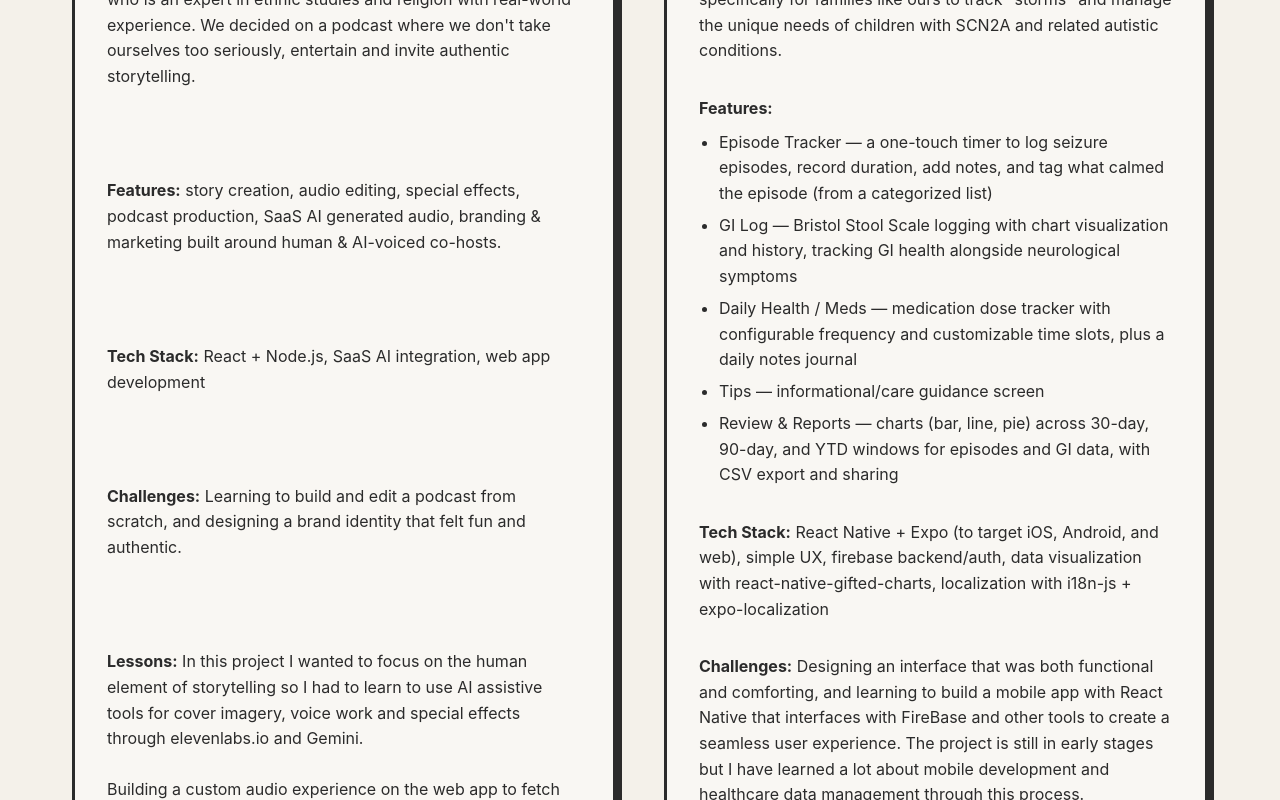
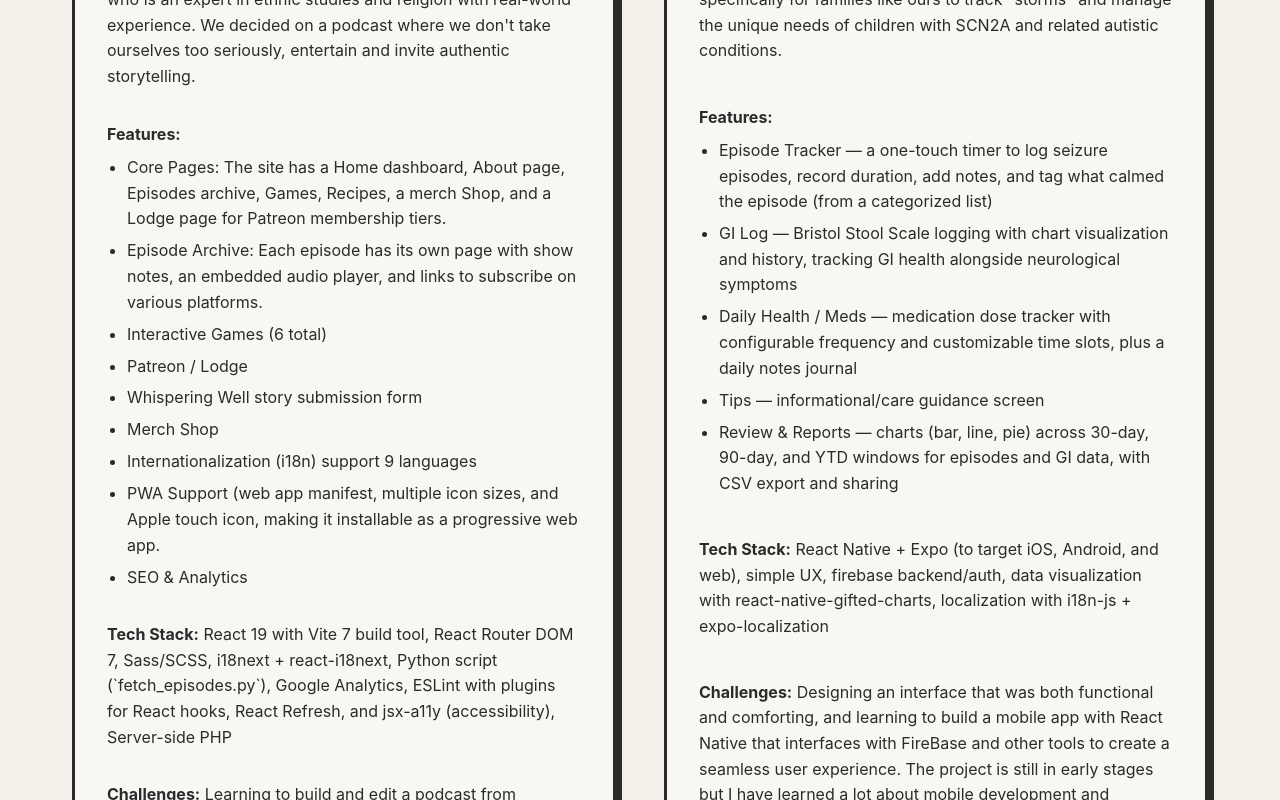
Before and after one commit to bigfootBob/bobmason-design, a React (Vite) app: page / in a window 1280 px wide. Shown: the part 1200-2000 px from the top of the page. Built offline with nearby package versions, Linux system fonts and the light colour scheme; no server answers.

Commit message:
updates on UX and added correct JSON text & gallery images from cloudinary

```diff
--- a/package.json
+++ b/package.json
@@ -11,6 +11,7 @@
   },
   "dependencies": {
     "framer-motion": "^12.38.0",
+    "lucide-react": "^1.7.0",
     "prop-types": "^15.8.1",
     "react": "^19.2.0",
     "react-dom": "^19.2.0",
--- a/src/components/layout/Comms.jsx
+++ b/src/components/layout/Comms.jsx
@@ -1,3 +1,4 @@
+import { Mail, Link } from 'lucide-react';
 import styles from './Comms.module.scss';
 import { SOCIALS } from '../../data/constants';
 
@@ -20,7 +21,7 @@ const Comms = () => {
 
         <div className={styles.actionGrid}>
           <a href={SOCIALS.EMAIL} className={styles.transmitBtn}>
-            <span className={styles.btnIcon}>✉</span>
+            <Mail size={20} className={styles.btnIcon} />
             <span>Transmit Data (Email)</span>
           </a>
 
@@ -30,7 +31,7 @@ const Comms = () => {
             rel="noopener noreferrer"
             className={styles.linkBtn}
           >
-            <span className={styles.btnIcon}>in</span>
+            <Link size={20} className={styles.btnIcon} />
             <span>Establish Link (LinkedIn)</span>
           </a>
         </div>
--- a/src/components/layout/Footer.jsx
+++ b/src/components/layout/Footer.jsx
@@ -35,7 +35,7 @@ const Footer = () => {
             <span className={styles.columnHeader}>Navigation</span>
             <a href="#projects" className={styles.link}>Projects</a>
             <a href="#resume" className={styles.link}>Resume</a>
-            <a href="lab" className={styles.link}>Lab</a>
+            <a href="#testimonials" className={styles.link}>Testimonials</a>
           </div>
         </div>
 
--- a/src/components/ui/ProjectCard.jsx
+++ b/src/components/ui/ProjectCard.jsx
@@ -17,6 +17,7 @@ const toJpg = (filename) => filename.replace(/\.webp$/i, '.jpg');
 const ProjectCard = ({ project }) => {
   const { title, category, preview, previewHover, isDarkMode } = project;
   const link = sanitizeUrl(project.link);
+  const isProprietaryRepo = project.repo === 'proprietary codebase';
   const repo = sanitizeUrl(project.repo);
 
   return (
@@ -103,14 +104,12 @@ const ProjectCard = ({ project }) => {
           )}
         </div>
         <div className={styles.navlink}>
-          {repo && (
-            repo === 'proprietary codebase' ? (
-              <span className={styles.proprietaryLabel}>&lt;/&gt; Proprietary Codebase</span>
-            ) : (
-              <Button href={repo} variant="ghost" icon="</>">
-                Source Code
-              </Button>
-            )
+          {isProprietaryRepo ? (
+            <span className={styles.proprietaryLabel}>&lt;/&gt; Proprietary Code</span>
+          ) : repo && (
+            <Button href={repo} variant="ghost" icon="</>">
+              Source Code
+            </Button>
           )}
         </div>
       </div>
--- a/src/components/ui/ProjectCard.module.scss
+++ b/src/components/ui/ProjectCard.module.scss
@@ -146,6 +146,7 @@
   .retroCard:hover & {
     transform: scale(1.05);
     opacity: 1;
+    padding: 20px;
   }
 }
 
@@ -189,12 +190,18 @@
 }
 
 .proprietaryLabel {
+  display: inline-flex;
+  align-items: center;
+  gap: 0.5rem;
   font-family: var(--font-heading);
+  font-weight: 700;
   font-size: 0.9rem;
-  font-weight: 700;
   color: var(--color-console-charcoal);
-  opacity: 0.5;
+  opacity: 0.45;
   cursor: default;
+  text-decoration: none;
+  text-transform: uppercase;
+  padding-top: 12px;
 }
 
 .navlink {
--- a/src/data/projects.js
+++ b/src/data/projects.js
@@ -8,10 +8,20 @@ export const projects = [
     repo: 'https://github.com/bigfootBob/uncanny-coffee-hour',
     preview: 'portfolio-preview-uch.webp',
     previewHover: 'portfolio-preview-uch-mo.webp',
-    features: 'story creation, audio editing, special effects, podcast production, SaaS AI generated audio, branding & marketing built around human & AI-voiced co-hosts.',
-    stack: 'React + Node.js, SaaS AI integration, web app development',
+    features: [
+      'Core Pages: The site has a Home dashboard, About page, Episodes archive, Games, Recipes, a merch Shop, and a Lodge page for Patreon membership tiers.',
+      'Episode Archive: Each episode has its own page with show notes, an embedded audio player, and links to subscribe on various platforms.',
+      'Interactive Games (6 total)',
+      'Patreon / Lodge',
+      'Whispering Well story submission form',
+      'Merch Shop',
+      'Internationalization (i18n) support 9 languages',
+      'PWA Support (web app manifest, multiple icon sizes, and Apple touch icon, making it installable as a progressive web app.',
+      'SEO & Analytics',
+    ],
+    stack: 'React 19 with Vite 7 build tool, React Router DOM 7, Sass/SCSS, i18next + react-i18next, Python script (`fetch_episodes.py`), Google Analytics, ESLint with plugins for React hooks, React Refresh, and jsx-a11y (accessibility), Server-side PHP',
     challenges: 'Learning to build and edit a podcast from scratch, and designing a brand identity that felt fun and authentic.',
-    lessons: 'In this project I wanted to focus on the human element of storytelling so I had to learn to use AI assistive tools for cover imagery, voice work and special effects through elevenlabs.io and Gemini.\n\nBuilding a custom audio experience on the web app to fetch the latest episodes from Buzzsprout & optimize the UX of the website. The entire project has been a fun & rewarding challenge.',
+    lessons: 'I had a CORS wildcard on `submit.php` that was a "get it working first" decision that needed tightening later, However, I also learned that PHP and React can coexist simply (rather than standing up a full backend for the story submission form, a single `submit.php` file does the job cleanly). Games were scope creep that was totally worth it.', // In this project I wanted to focus on the human element of storytelling so I had to learn to use AI assistive tools for cover imagery, voice work and special effects through elevenlabs.io and Gemini.\n\nBuilding a custom audio experience on the web app to fetch the latest episodes from Buzzsprout & optimize the UX of the website. The entire project has been a fun & rewarding challenge.',
     futureDirections: 'I would like to expand the SEO footprint of the site, helping to advertise the podcast, as well as cross-promote with other fun projects we are doing like the Baku.',
     projectType: 'personal',
     isDarkMode: false,
@@ -76,33 +86,51 @@ export const projects = [
   {
     id: 'p5',
     title: 'Norton Support Interfaces',
-    category: 'Creative / Web / Mobile',
-    inspiration: 'While lead dev on the support web team I worked on many web properties for Norton (now Gen).',
+    category: 'Creative / Web / Mobile / Responsive / UX & UI',
+    inspiration: 'While lead dev on the support web team I worked on all web properties for Gen (Norton, Avast, Avira, etc.)',
     link: '/case-study/p5',
     repo: 'proprietary codebase',
     preview: 'portfolio-preview-norton.webp',
     previewHover: 'portfolio-preview-norton-mo.webp',
-    features: '',
-    stackchallenges: '',
-    lessons: '',
+    features: [
+      'Support interface for Norton and related brands',
+      'Responsive design for web and mobile',
+      'Knowledge base integration',
+      'Live chat features',
+      'Up-sell / cross-sell system integration',
+      'Global localization and internationalization',
+    ],
+    stack: 'Java / Spring backend, Jquery... then React frontend with CSS/SCSS, Perl scripts, and various SaaS tools for analytics and content management',
+    challenges: 'Enterprise development with a large legacy codebase and multiple stakeholders, while maintaining a user-friendly experience for customers seeking support.',
+    lessons: 'Taking the lead on a major support interface project taught me a lot about balancing technical constraints with user experience, and the importance of clear communication and collaboration across teams in an enterprise environment.',
     futureDirections: '',
+    gallery: [
+      { src: 'https://res.cloudinary.com/bobmasondesign/image/upload/q_auto/f_auto/v1773024285/home_aweybj.png', alt: 'Norton support home interface' },
+      { src: 'https://res.cloudinary.com/bobmasondesign/image/upload/q_auto/f_auto/v1773024284/port1_ej67f0.png', alt: 'Norton support portal interface' },
+      { src: 'https://res.cloudinary.com/bobmasondesign/image/upload/q_auto/f_auto/v1773024281/newsp_ugbiuw.jpg', alt: 'Norton support newspage interface' },
+    ],
     projectType: 'professional',
     isDarkMode: false,
   },
   {
     id: 'p6',
-    title: 'Enterprise UX Dashboards',
-    category: 'Creative / Web / Other',
+    title: 'Enterprise UX Mocks & Dashboards',
+    category: 'Creative / Web / Mobile / Responsive / UX & UI',
     inspiration: 'Architected comprehensive business dashboards translating complex operational data into actionable product insights.',
-    link: '/lab#Additional',
-    repo: '',
+    link: '/case-study/p6',
+    repo: 'proprietary codebase',
     preview: 'portfolio-preview-dash.webp',
     previewHover: 'portfolio-preview-dash-mo.webp',
     features: '',
-    stack: '',
-    challenges: '',
-    lessons: '',
+    stack: 'figma for design and prototyping, React + Node.js for development, MarvelApp for prototyping, Adobe Creative Suite for visual assets',
+    challenges: 'Prototyping complex enterprise dashboards that effectively communicate data insights while ensuring a user-friendly experience for internal stakeholders, Creating a cohesive design system that could be applied across multiple products and platforms.',
+    lessons: 'Stakeholder management and iterative design processes are crucial in enterprise environments. I learned how to balance the need for detailed data visualization with the importance of a clean and intuitive user interface, and how to effectively communicate design decisions to both technical and non-technical team members.',
     futureDirections: '',
+    gallery: [
+      { src: 'https://res.cloudinary.com/bobmasondesign/image/upload/q_auto/f_auto/v1773024260/appdesign_j849qs.png', alt: 'Virus and ID protection dashboard interface' },
+      { src: 'https://res.cloudinary.com/bobmasondesign/image/upload/q_auto/f_auto/v1773024230/dwm_dlgdi2.png', alt: 'Support UX interfaces' },
+     // { src: '', alt: 'Norton support newspage interface' },
+    ],
     projectType: 'professional',
     isDarkMode: false,
   }
--- a/src/pages/ProjectBrief.module.scss
+++ b/src/pages/ProjectBrief.module.scss
@@ -70,6 +70,58 @@
   margin: 0;
 }
 
+.gallery {
+  display: grid;
+  grid-template-columns: 1fr;
+  gap: 1rem;
+  margin-bottom: 3rem;
+
+  @media (min-width: 768px) {
+    grid-template-columns: repeat(2, 1fr);
+  }
+}
+
+.galleryItem {
+  margin: 0;
+  border: 3px solid var(--color-console-charcoal);
+  box-shadow: 5px 5px 0px var(--color-tos-olive);
+  overflow: hidden;
+
+  &:first-child,
+  &:nth-child(2):last-child {
+    @media (min-width: 768px) {
+      grid-column: 1 / -1;
+    }
+  }
+}
+
+.galleryImg {
+  display: block;
+  width: 100%;
+  height: 100%;
+  object-fit: cover;
+  object-position: top;
+  transition: transform 0.4s ease;
+
+  &:hover {
+    transform: scale(1.02);
+  }
+}
+
+.bulletList {
+  margin: 0;
+  padding-left: 1.25rem;
+  display: flex;
+  flex-direction: column;
+  gap: 0.5rem;
+
+  li {
+    font-size: 1.05rem;
+    line-height: 1.75;
+    color: var(--color-console-charcoal);
+  }
+}
+
 .sections {
   display: flex;
   flex-direction: column;
```
Also changed, not shown: src/pages/ProjectBrief.jsx (+29 -12 lines), 1 other file (tests, documents, lock files or other folders).
